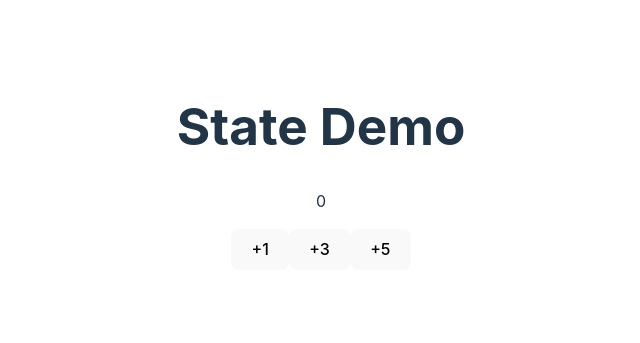
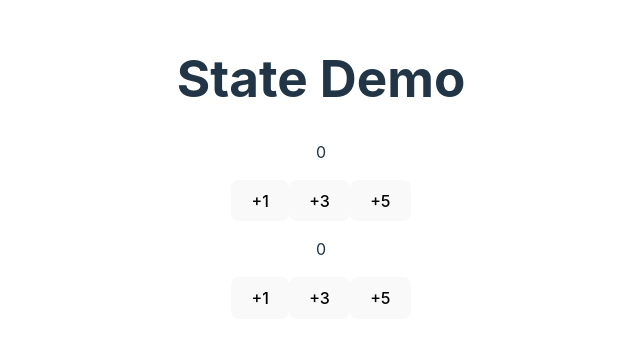
Before and after one commit to j3ffh95/react-app, a React (Vite) app in the folder state-demo/: page / in a window 1280 px wide. Shown: the part 233-576 px from the top of the page, without its empty margins (319-959 px from the left). Built offline with nearby package versions, Linux system fonts and the light colour scheme.

Commit message:
Added a new Counter component

```diff
--- a/state-demo/src/App.jsx
+++ b/state-demo/src/App.jsx
@@ -9,6 +9,7 @@
     <>
       <h1>State Demo</h1>
       <Counter />
+      <Counter />
     </>
   );
 }
```
